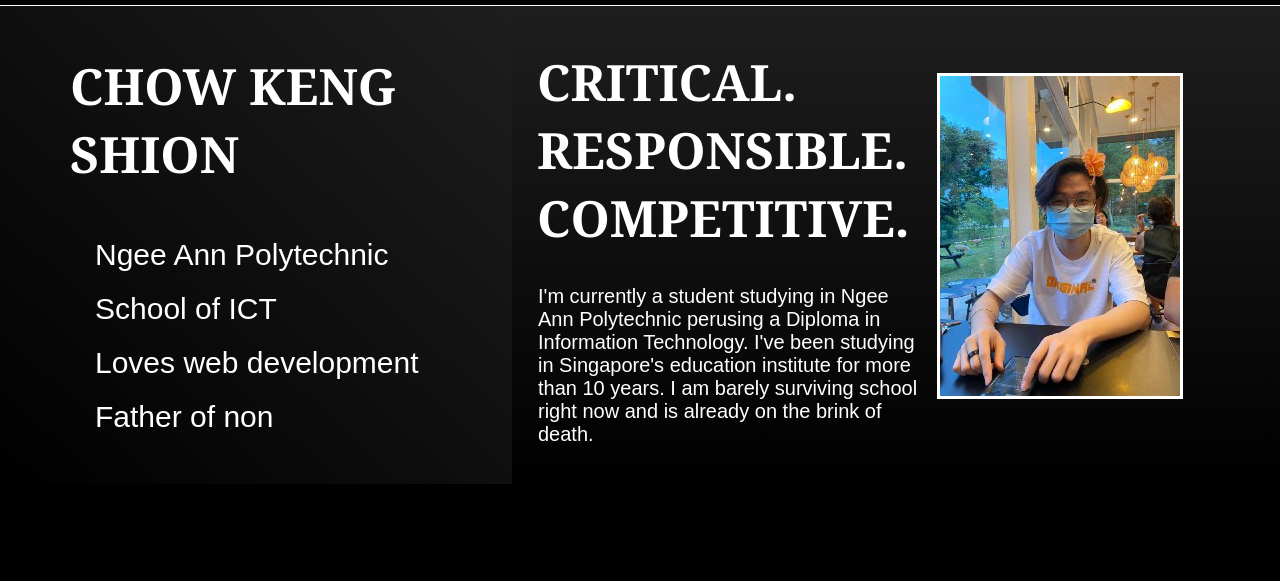
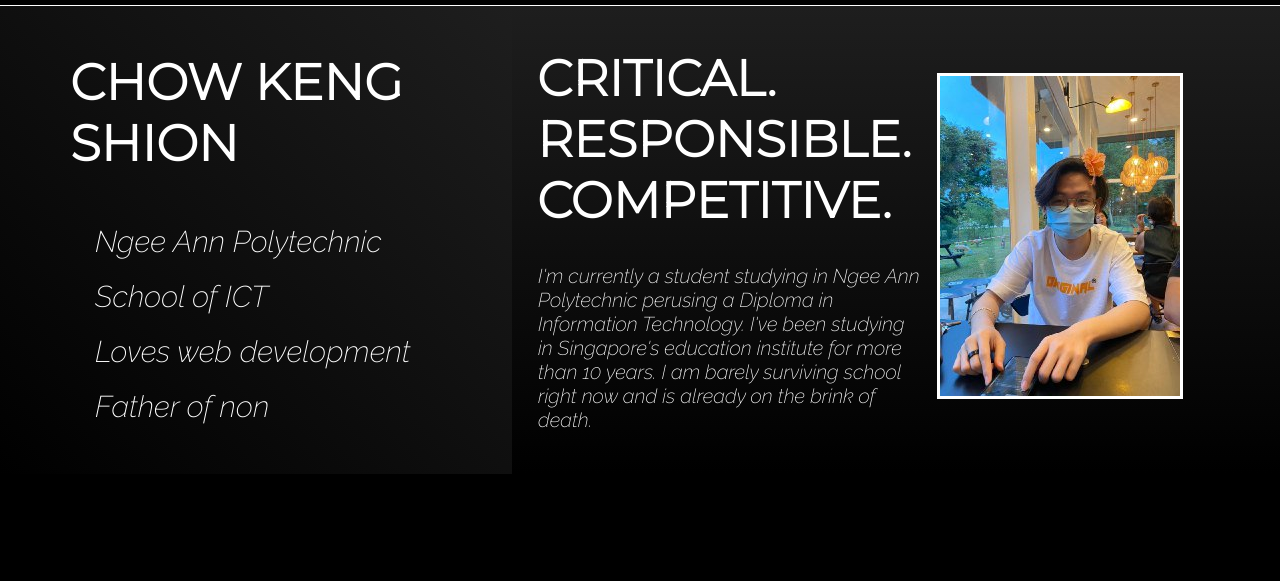
Before and after one commit to Shionnn/First-website-in-HTML, a plain HTML site: page index.html in a window 1280 px wide. Shown: the part 146-727 px from the top of the page. Drawn offline with Linux system fonts and the light colour scheme.

Commit message:
checkpoint 1

```diff
--- a/index.css
+++ b/index.css
@@ -20,14 +20,14 @@
     padding-top: 46px;
     padding-bottom:20px;
     padding-left: 70px;
-    font-family: Cambria,bold;
+    font-family: 'Montserrat', sans-serif;
     margin:0;
 }
 #list{
     color:white;
     list-style-type: none;
     padding-left: 95px;
-    font-family: arial,italic;
+    font-family: 'Raleway', sans-serif;
     font-size: 30px;
 }
 #list li{
@@ -40,12 +40,12 @@
     margin-left:15px;
     color: white;
     padding-left: 10px;
-    font-family: Cambria,bold;
+    font-family: 'Montserrat', sans-serif;
     font-size: 50px;
 
 }
 .right-content p{
-    font-family: arial,italic;
+    font-family: 'Raleway', sans-serif;
     font-size: 20px;
     color:white;
     margin-left:26px;
```
